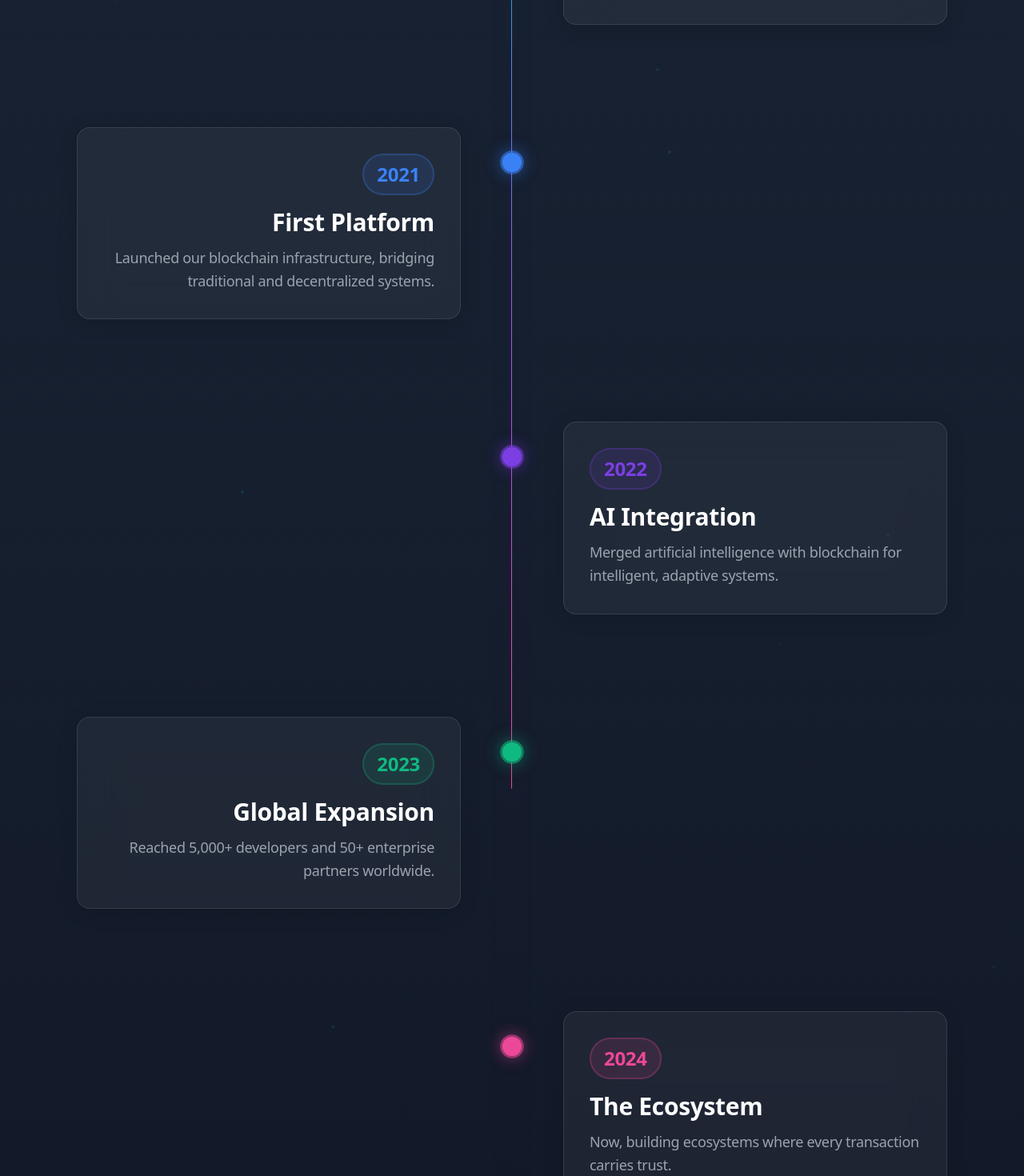
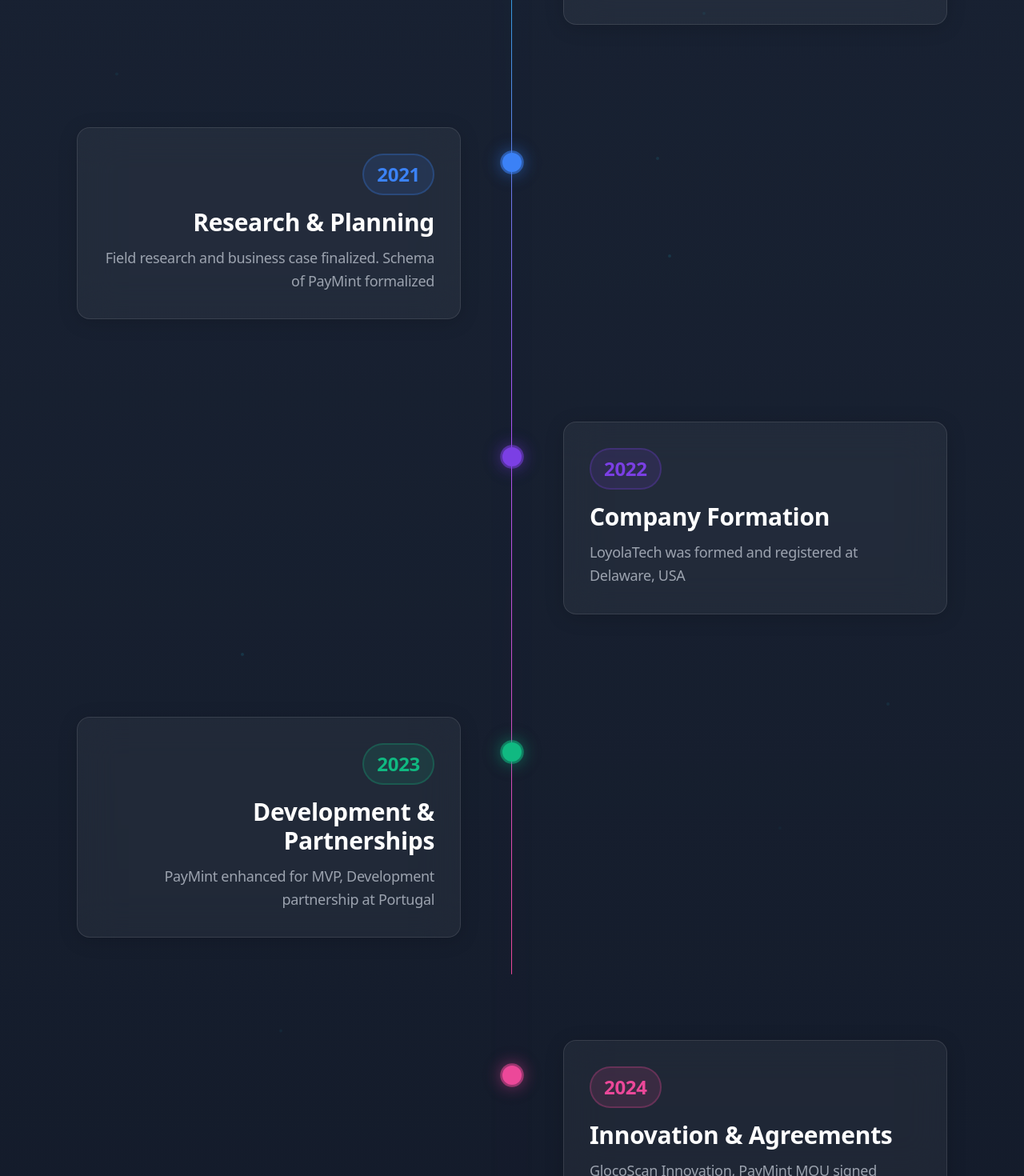
Before and after one commit to abhinildutt/LoyolaTechWebsite, a React (Vite) app: page /about in a window 1280 px wide. Shown: the part 1330-2800 px from the top of the page at 80% size. Built offline with nearby package versions, Linux system fonts and the light colour scheme; a web font is replaced by a local one.

Commit message:
Update index.html and components for branding and content improvements; replace logo, update meta descriptions, and enhance footer links with external paths. Modify product page to include demo and documentation links, and adjust hero and timeline content for clarity.

```diff
--- a/index.html
+++ b/index.html
@@ -2,9 +2,9 @@
 <html lang="en">
   <head>
     <meta charset="UTF-8" />
-    <link rel="icon" type="image/svg+xml" href="/vite.svg" />
+    <link rel="icon" type="image/png" href="/LoyolaTechLogo.png" />
     <meta name="viewport" content="width=device-width, initial-scale=1.0" />
-    <meta name="description" content="Loyola Technology - Revolutionizing loyalty systems with cutting-edge blockchain technology and Web3 solutions." />
+    <meta name="description" content="Loyola Technology - Building innovative digital products that transform businesses with cutting-edge technology solutions." />
 
     <!-- Preconnect to external resources -->
     <link rel="preconnect" href="https://api.fontshare.com">
--- a/src/components/MinimalFooter.tsx
+++ b/src/components/MinimalFooter.tsx
@@ -1,13 +1,19 @@
 import { motion } from 'framer-motion';
 import { Link, useLocation } from 'react-router-dom';
+
+interface FooterLink {
+  name: string;
+  path: string;
+  external?: boolean;
+}
 
 const MinimalFooter = () => {
   const location = useLocation();
   const isHomePage = location.pathname === '/';
 
-  const links = {
+  const links: Record<string, FooterLink[]> = {
     Products: [
-      { name: 'GlycoScan', path: '/products#glycoscan' },
+      { name: 'GlycoScan', path: 'https://glycoscan.vercel.app/', external: true },
       { name: 'Paymint', path: '/products#paymint' },
       { name: 'Recyclr', path: '/products#recyclr' },
       { name: 'CoderHub', path: '/products#coderhub' }
@@ -18,7 +24,7 @@
       { name: 'Contact', path: '/contact' }
     ],
     Resources: [
-      { name: 'Documentation', path: '/contact' },
+      { name: 'Documentation', path: 'https://github.com/abhinildutt/blood-sugar-calculator', external: true },
       { name: 'API Reference', path: '/contact' },
       { name: 'Support', path: '/contact' }
     ],
@@ -76,7 +82,7 @@
               </span>
             </h2>
             <p className="text-xl text-gray-400 font-light mb-12 max-w-2xl mx-auto">
-              Transform your business with blockchain technology that's secure, scalable, and beautifully simple.
+              Transform your business with digital products that are secure, scalable, and beautifully simple.
             </p>
 
             <div className="flex flex-col sm:flex-row gap-4 justify-center">
@@ -126,7 +132,7 @@
                 </motion.div>
               </Link>
               <p className="text-gray-500 text-sm font-light leading-relaxed">
-                Building the future of loyalty systems with blockchain technology.
+                Building innovative digital products that transform businesses.
               </p>
             </div>
 
@@ -137,6 +143,16 @@
                 <ul className="space-y-3">
                   {items.map((item) => (
                     <li key={item.name}>
+                      {item.external ? (
+                        <a href={item.path} target="_blank" rel="noopener noreferrer">
+                          <motion.span
+                            whileHover={{ x: 2 }}
+                            className="text-gray-500 hover:text-cyan-400 transition-colors text-sm font-light inline-block cursor-pointer"
+                          >
+                            {item.name}
+                          </motion.span>
+                        </a>
+                      ) : (
                         <Link to={item.path}>
                           <motion.span
                             whileHover={{ x: 2 }}
@@ -145,6 +161,7 @@
                             {item.name}
                           </motion.span>
                         </Link>
+                      )}
                     </li>
                   ))}
                 </ul>
--- a/src/components/MinimalHero.tsx
+++ b/src/components/MinimalHero.tsx
@@ -114,7 +114,7 @@
             transition={{ delay: 0.2 }}
             className="inline-flex items-center mb-8 px-4 py-2 rounded-full border border-cyan-500/20 bg-cyan-500/5 backdrop-blur-sm"
           >
-            <span className="text-cyan-400 text-sm font-light tracking-wide">BLOCKCHAIN REIMAGINED</span>
+            <span className="text-cyan-400 text-sm font-light tracking-wide">DIGITAL PRODUCTS</span>
           </motion.div>
 
           {/* Poetic headline */}
@@ -137,7 +137,7 @@
             transition={{ delay: 0.6, duration: 0.8 }}
             className="text-xl md:text-2xl text-gray-400 max-w-3xl mx-auto mb-12 font-light leading-relaxed"
           >
-            We engineer transparent loyalty systems where every interaction builds lasting value.
+            We engineer transparent digital products where every interaction builds lasting value
           </motion.p>
 
           {/* Minimal CTAs */}
--- a/src/components/Navbar.tsx
+++ b/src/components/Navbar.tsx
@@ -55,7 +55,7 @@
               <img
                 src="/LoyolaTechLogo.png"
                 alt="Loyola Tech Logo"
-                className="w-16 h-16 object-contain"
+                className="w-14 h-14 object-contain mt-3"
               />
             <span className="text-2xl font-semibold text-white">
               Loyola<span className="text-cyan-400">Tech</span>
--- a/src/components/StoryTimeline.tsx
+++ b/src/components/StoryTimeline.tsx
@@ -17,27 +17,33 @@
     },
     {
       year: '2021',
-      title: 'First Platform',
-      description: 'Launched our blockchain infrastructure, bridging traditional and decentralized systems.',
+      title: 'Research & Planning',
+      description: 'Field research and business case finalized. Schema of PayMint formalized',
       color: '#3B82F6'
     },
     {
       year: '2022',
-      title: 'AI Integration',
-      description: 'Merged artificial intelligence with blockchain for intelligent, adaptive systems.',
+      title: 'Company Formation',
+      description: 'LoyolaTech was formed and registered at Delaware, USA',
       color: '#7B3FE4'
     },
     {
       year: '2023',
-      title: 'Global Expansion',
-      description: 'Reached 5,000+ developers and 50+ enterprise partners worldwide.',
+      title: 'Development & Partnerships',
+      description: 'PayMint enhanced for MVP, Development partnership at Portugal',
       color: '#10B981'
     },
     {
       year: '2024',
-      title: 'The Ecosystem',
-      description: 'Now, building ecosystems where every transaction carries trust.',
+      title: 'Innovation & Agreements',
+      description: 'GlocoScan Innovation, PayMint MOU signed',
       color: '#EC4899'
+    },
+    {
+      year: '2025',
+      title: 'Recognition & Growth',
+      description: 'Won Golden Bridge award, Product Imprio finalized, MOU finalized for GlycoScan',
+      color: '#F59E0B'
     },
   ];
 
--- a/src/pages/ProductsPage.tsx
+++ b/src/pages/ProductsPage.tsx
@@ -519,6 +519,8 @@
         'Nutrition Tracking',
         'Clinical Research',
       ],
+      demoLink: 'https://glycoscan.vercel.app/',
+      documentationLink: 'https://github.com/abhinildutt/blood-sugar-calculator',
     },
     {
       id: 'recyclr',
@@ -875,6 +877,21 @@
 
                 {/* CTAs */}
                 <div className="flex flex-col sm:flex-row gap-4">
+                  {product.demoLink ? (
+                    <a href={product.demoLink} target="_blank" rel="noopener noreferrer">
+                      <motion.button
+                        whileHover={{ scale: 1.05 }}
+                        whileTap={{ scale: 0.95 }}
+                        className="px-6 py-3 rounded-xl font-bold transition-all text-white w-full"
+                        style={{
+                          background: `linear-gradient(135deg, ${product.iconColor}, ${product.iconColor}CC)`,
+                          boxShadow: `0 10px 30px ${product.iconColor}40`,
+                        }}
+                      >
+                        Try Demo
+                      </motion.button>
+                    </a>
+                  ) : (
                     <motion.button
                       whileHover={{ scale: 1.05 }}
                       whileTap={{ scale: 0.95 }}
@@ -886,6 +903,19 @@
                     >
                       Get Started
                     </motion.button>
+                  )}
+                  {product.documentationLink ? (
+                    <a href={product.documentationLink} target="_blank" rel="noopener noreferrer">
+                      <motion.button
+                        whileHover={{ scale: 1.05 }}
+                        whileTap={{ scale: 0.95 }}
+                        className="px-6 py-3 rounded-xl font-bold transition-all glass w-full"
+                        style={{ borderColor: `${product.iconColor}40` }}
+                      >
+                        View Documentation
+                      </motion.button>
+                    </a>
+                  ) : (
                     <motion.button
                       whileHover={{ scale: 1.05 }}
                       whileTap={{ scale: 0.95 }}
@@ -894,6 +924,7 @@
                     >
                       View Documentation
                     </motion.button>
+                  )}
                 </div>
               </motion.div>
 
```
Also changed, not shown: public/LoyolaTechLogo.png, src/components/AnimatedIcons.tsx (line endings or trailing spaces), src/components/ScrollToTop.tsx (line endings or trailing spaces). Lines whose indentation alone changed are shown as unchanged.
